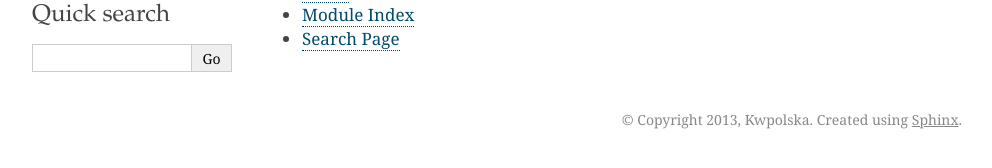
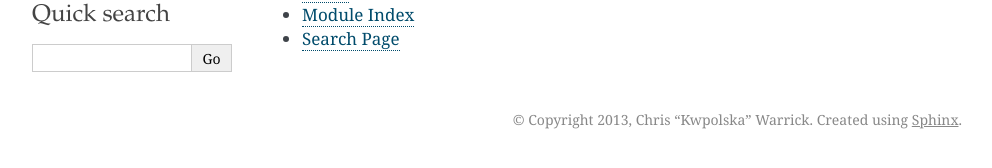
Before and after one commit to Kwpolska-graveyard/flask-kwdocs, a Sphinx documentation site: the page built from docs/index.rst, in a window 1280 px wide. Shown: the part 386-554 px from the top of the page, without its empty margins (148-1140 px from the left). Built offline with Sphinx 7.4.7, drawn with Linux system fonts in a browser that asks for light colours; pages that are not in the unit, such as notebooks, are missing from menus.

Commit message:
update name
Signed-off-by: Chris “Kwpolska” Warrick <kwpolska@gmail.com>

```diff
--- a/docs/conf.py
+++ b/docs/conf.py
@@ -41,7 +41,7 @@ master_doc = 'index'
 
 # General information about the project.
 project = u'Flask-KwDocs'
-copyright = u'2013, Kwpolska'
+copyright = u'2013, Chris “Kwpolska” Warrick'
 
 # The version info for the project you're documenting, acts as replacement for
 # |version| and |release|, also used in various other places throughout the
@@ -184,7 +184,7 @@ htmlhelp_basename = 'Flask-KwDocsdoc'
 # (source start file, target name, title, author, documentclass [howto/manual]).
 latex_documents = [
   ('index', 'Flask-KwDocs.tex', u'Flask-KwDocs Documentation',
-   u'Kwpolska', 'manual'),
+   u'Chris “Kwpolska” Warrick', 'manual'),
 ]
 
 latex_elements = {'papersize': 'a4paper', 'fontpkg': '\\usepackage{tgheros}',
@@ -220,7 +220,7 @@ latex_elements = {'papersize': 'a4paper', 'fontpkg': '\\usepackage{tgheros}',
 # (source start file, name, description, authors, manual section).
 man_pages = [
     ('index', 'flask-kwdocs', u'Flask-KwDocs Documentation',
-     [u'Kwpolska'], 1)
+     [u'Chris “Kwpolska” Warrick'], 1)
 ]
 
 
```
